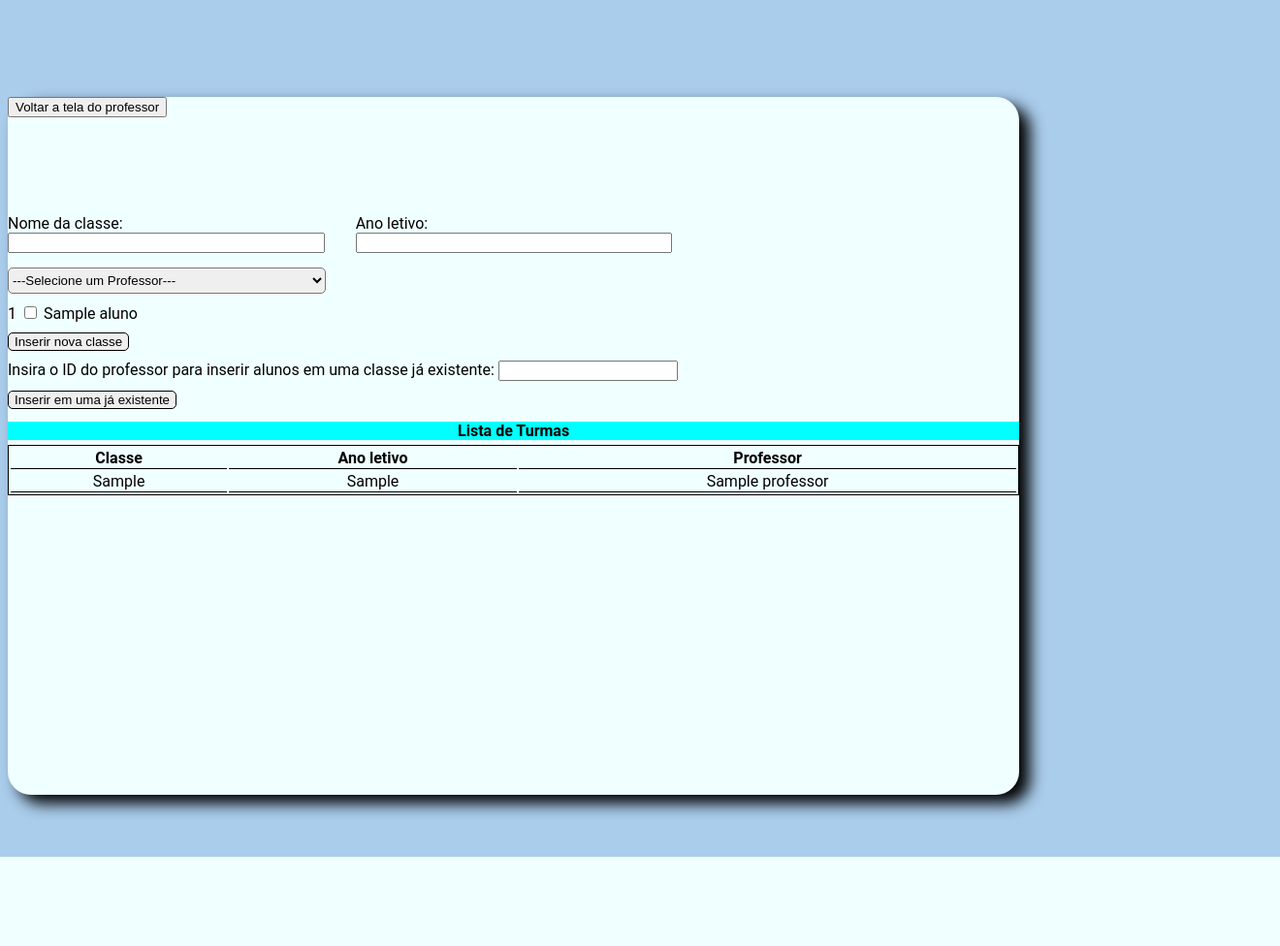
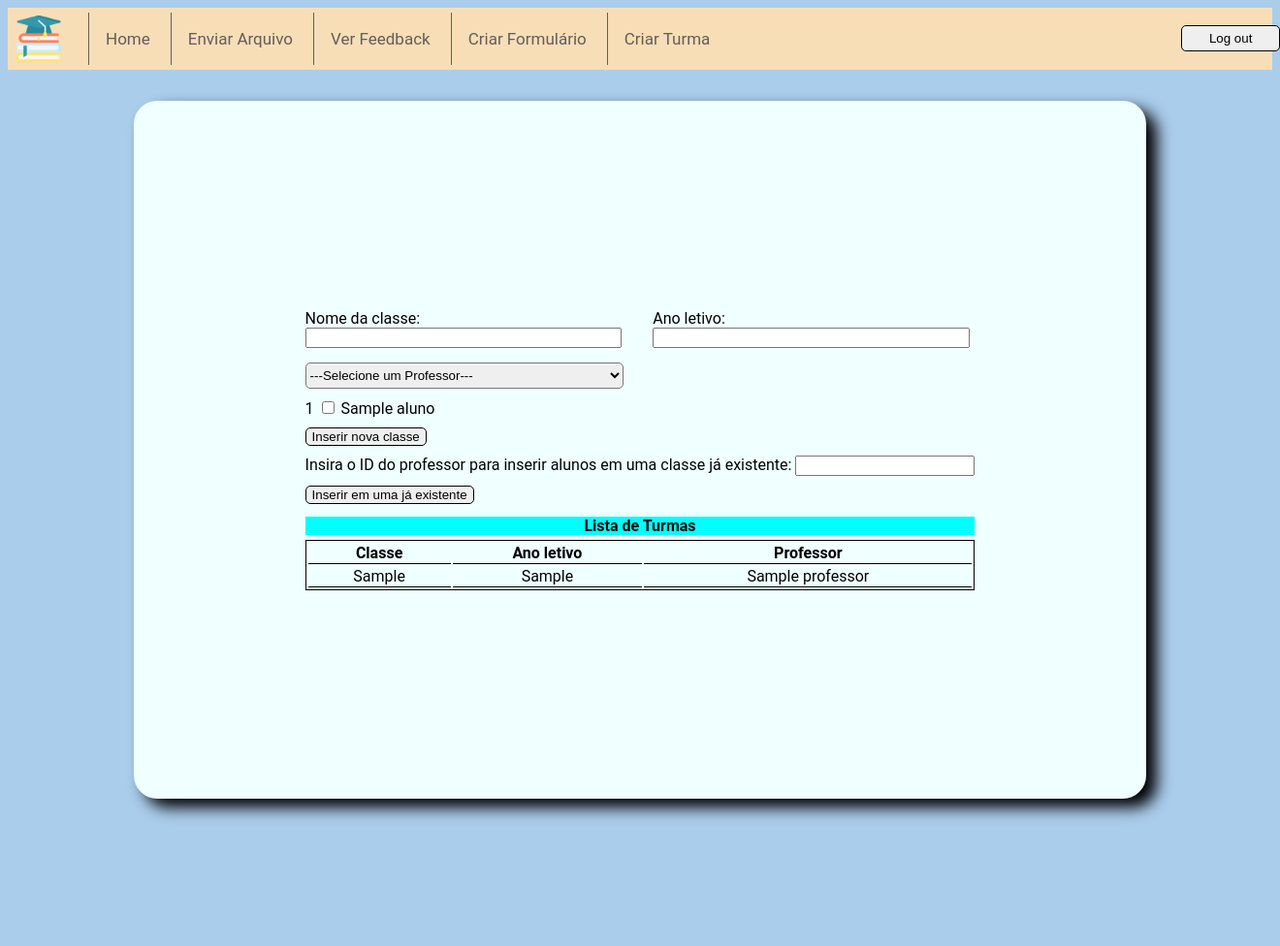
Before and after one commit to vitor-ximenes-oliveira/SAE, a Django app: page /inserirTurma/1 in a window 1320 px wide. Shown: the whole page at 97% size. Before the commit the page ends 884 px from the top, so only its background shows below. Run offline with Django 3.2, Linux system fonts and the light colour scheme; tables that the repository leaves empty hold one stand-in row (values such as "Sample post").

Commit message:
Ajuste de header finalizado

```diff
--- a/website/static/estilos/inserirTurma.css
+++ b/website/static/estilos/inserirTurma.css
@@ -1,9 +1,15 @@
 body {
   background-color: #aacdec;
-  display: block !important;
+  height: 120vh;
+}
+
+.containerInserirTurmas {
+  width: 100%;
+  display: flex;
   justify-content: center;
-  height: 97vh;
+  align-content: center;
   align-items: center;
+  padding: 2em 0;
 }
 
 .box {
@@ -11,7 +17,7 @@
   background: azure;
   height: 90vh;
   border-radius: 24px;
-  /* display: flex; */
+  display: flex;
   justify-content: center;
   align-items: center;
   box-shadow: 11px 9px 16px;
--- a/website/templates/inserirTurma.html
+++ b/website/templates/inserirTurma.html
@@ -13,8 +13,8 @@
 
 
 <body>
-  <!-- {% include "headerProfessor.html" %} -->
-
+  {% include "headerProfessor.html" %}
+ <div class="containerInserirTurmas">
   <div class="box">
 
     <section class="campos">
@@ -23,9 +23,9 @@
 
     <div class="inserirTurma">
   </div>
-  <div class="btn_logout">
+  <!-- <div class="btn_logout">
     <button name="voltar" type="submit">Voltar a tela do professor</button>
-</div>
+</div> -->
   <div class="conteudoCaixa">
 
     <div class="campos_flex">
@@ -105,6 +105,7 @@
   {% endfor %}
     </section>
   </div>
+ </div>
   </div>
 
   </body>
```
